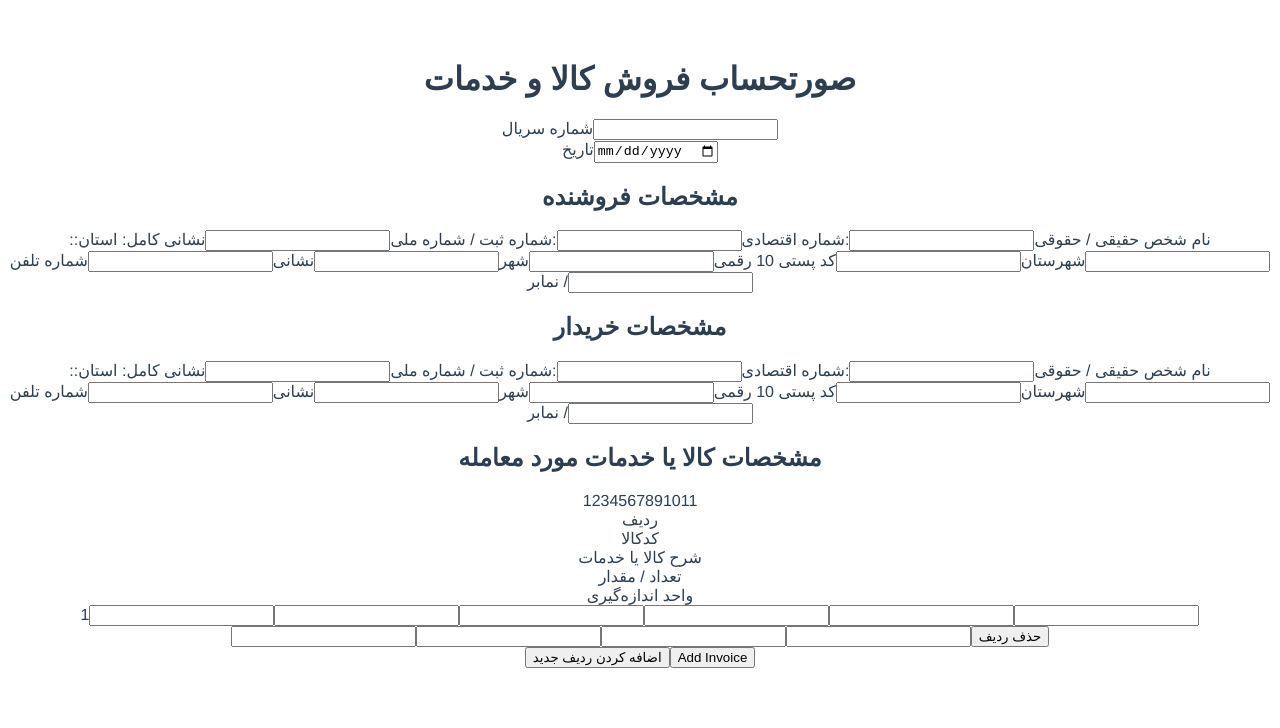
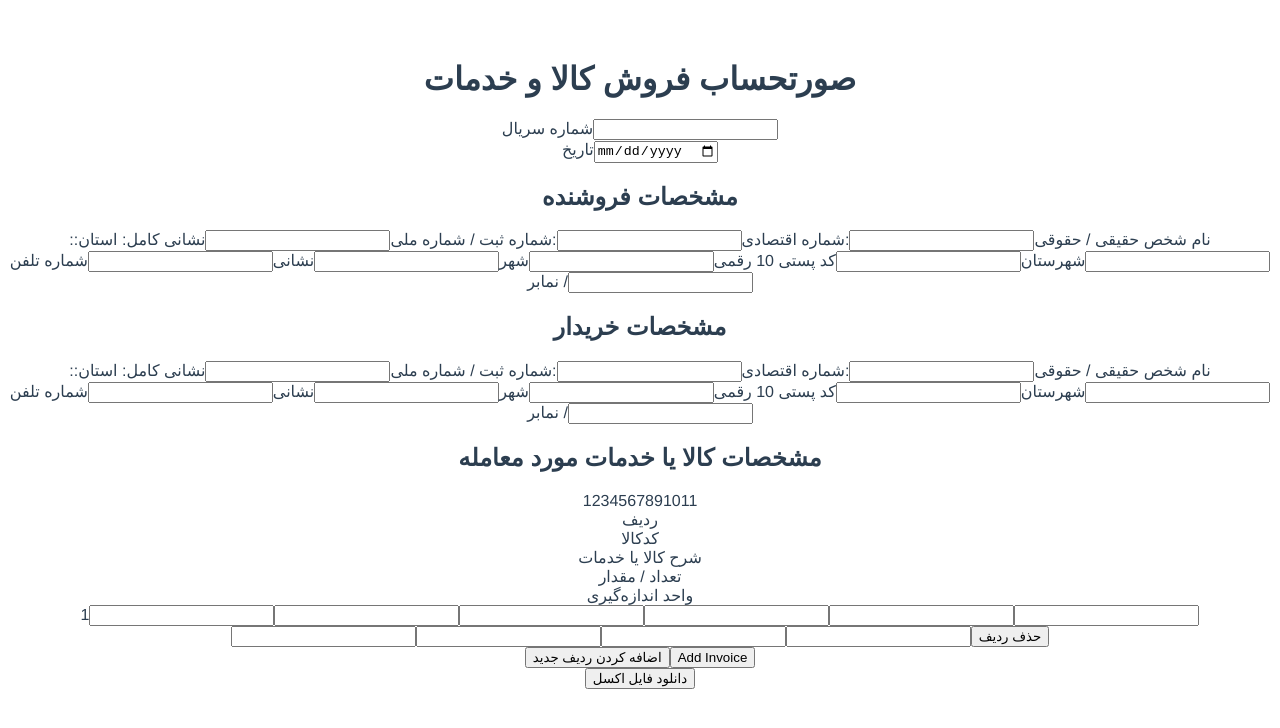
Before and after one commit to asmachegeni/OnlineInvoice, a Vue app: page / in a window 1280 px wide. Shown: the top 728 px of the page. Built offline with nearby package versions, Linux system fonts and the light colour scheme.

Commit message:
add export excel

```diff
--- a/package.json
+++ b/package.json
@@ -9,6 +9,8 @@
   },
   "dependencies": {
     "core-js": "^3.8.3",
+    "exceljs": "^4.3.0",
+    "file-saver": "^2.0.5",
     "vue": "^3.2.13"
   },
   "devDependencies": {
--- a/src/components/TableProducts.vue
+++ b/src/components/TableProducts.vue
@@ -27,8 +27,8 @@
         v-for="(info, index) in invoice.Buyer_and_seller_information"
         :key="index"
       >
-      <h2 v-if="info.type==='seller'">مشخصات فروشنده</h2>
-      <h2 v-else>مشخصات خریدار</h2>
+        <h2 v-if="info.type === 'seller'">مشخصات فروشنده</h2>
+        <h2 v-else>مشخصات خریدار</h2>
 
         <label for="invoice_date">:نام شخص حقیقی / حقوقی</label>
         <input type="text" id="invoice_date" v-model="info.name" required />
@@ -107,10 +107,13 @@
       <button type="button" @click="addItem">اضافه کردن ردیف جدید</button>
       <button type="submit">Add Invoice</button>
     </form>
+    <button @click="exportExcel()">دانلود فایل اکسل</button>
   </div>
 </template>
 
 <script>
+import ExcelJS from "exceljs";
+import FileSaver from "file-saver";
 export default {
   data() {
     return {
@@ -179,6 +182,33 @@ export default {
     deleteItem(index) {
       this.invoice.items.splice(index, 1);
     },
+    exportExcel() {
+      //  ---------------------------excel--------------------------
+
+      const workbook = new ExcelJS.Workbook();
+      const worksheet = workbook.addWorksheet("1");
+      worksheet.columns = [
+        { header: "شماره فاکتور", key: "invoiceNumber" },
+        { header: "Date", key: "date" },
+        { header: "Amount", key: "amount" },
+      ];
+      worksheet.addRow({
+        invoiceNumber: "INV-001",
+        date: "2023-05-01",
+        amount: 100,
+      });
+      worksheet.addRow({
+        invoiceNumber: "INV-002",
+        date: "2023-05-02",
+        amount: 200,
+      });
+      workbook.xlsx
+        .writeBuffer()
+        .then((buffer) =>
+          FileSaver.saveAs(new Blob([buffer]), `${Date.now()}_feedback.xlsx`)
+        )
+        .catch((err) => console.log("Error writing excel export", err));
+    },
   },
 };
 </script>
```
Also changed, not shown: 1 other file (tests, documents, lock files or other folders).
